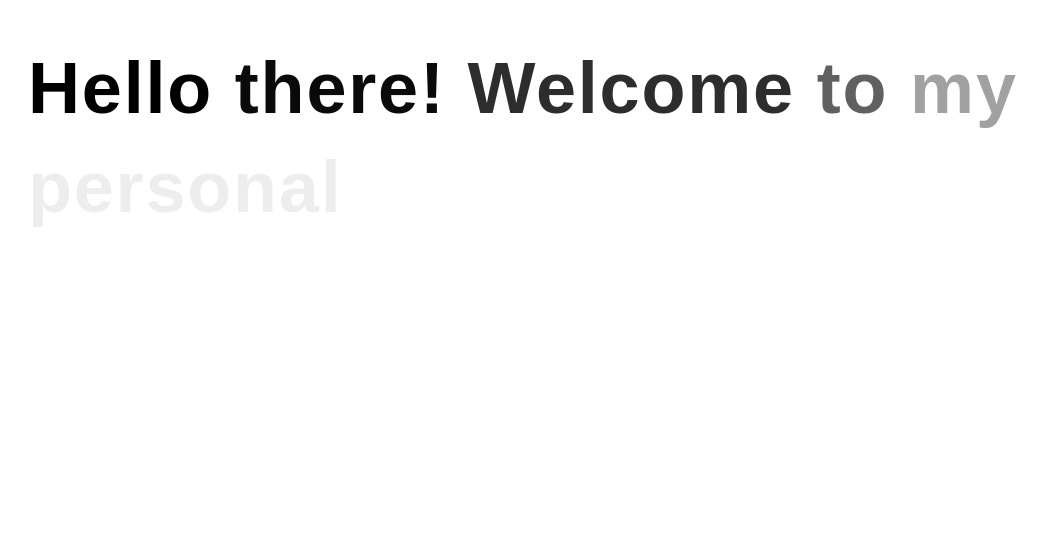
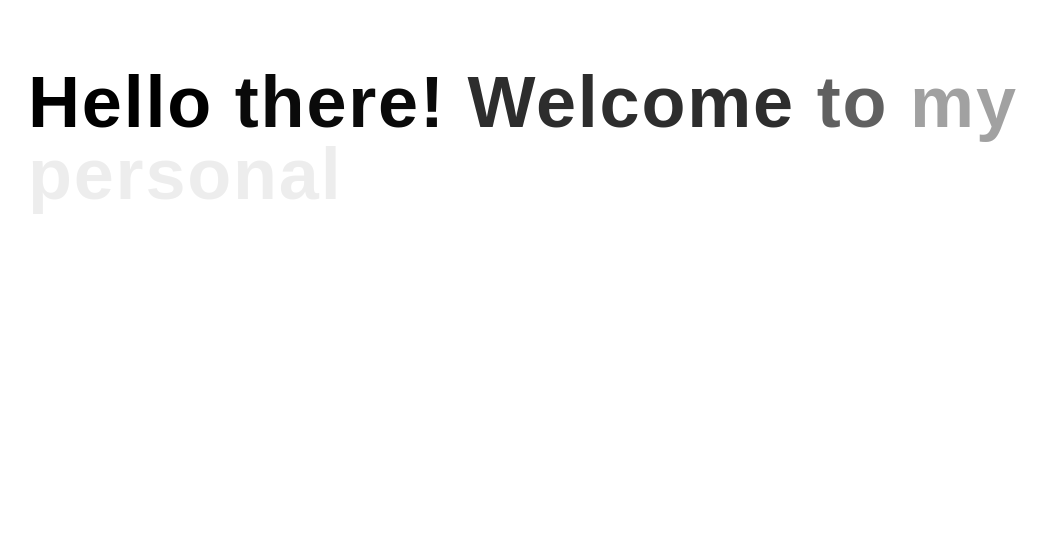
Before and after one commit to Ch3mson/personal-portfolio-v1, a Next.js app: page / in a window 1280 px wide. Shown: the part 250-800 px from the top of the page, without its empty margins (4-1051 px from the left). Built offline with nearby package versions, Linux system fonts and the light colour scheme; a web font is replaced by a local one.

Commit message:
updated font

```diff
--- a/src/components/ui/text-generate-effect.jsx
+++ b/src/components/ui/text-generate-effect.jsx
@@ -6,7 +6,7 @@ import { cn } from "@/lib/utils"
 export const TextGenerateEffect = ({ words, className }) => {
   const [scope, animate] = useAnimate();
   let wordsArray = words.split(" ");
-  const headingClass = "inline-block text-7xl font-bold"; // Updated to h1 style
+  const headingClass = "inline-block lg:text-7xl md:text-5xl font-bold"; // Updated for responsive styles
 
   useEffect(() => {
     async function sequence() {
```
